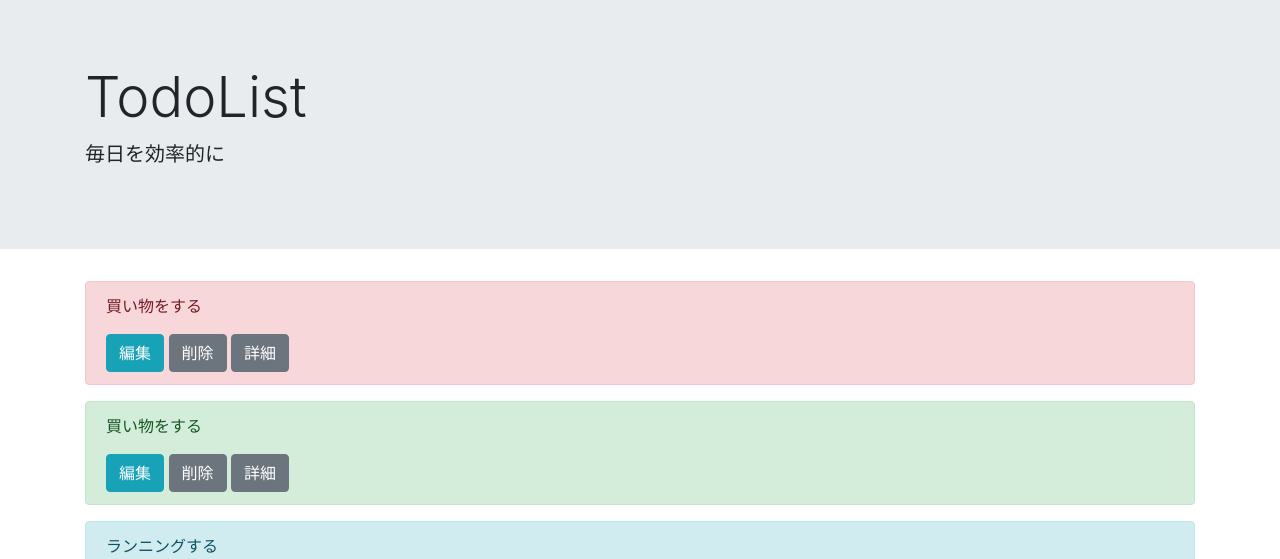
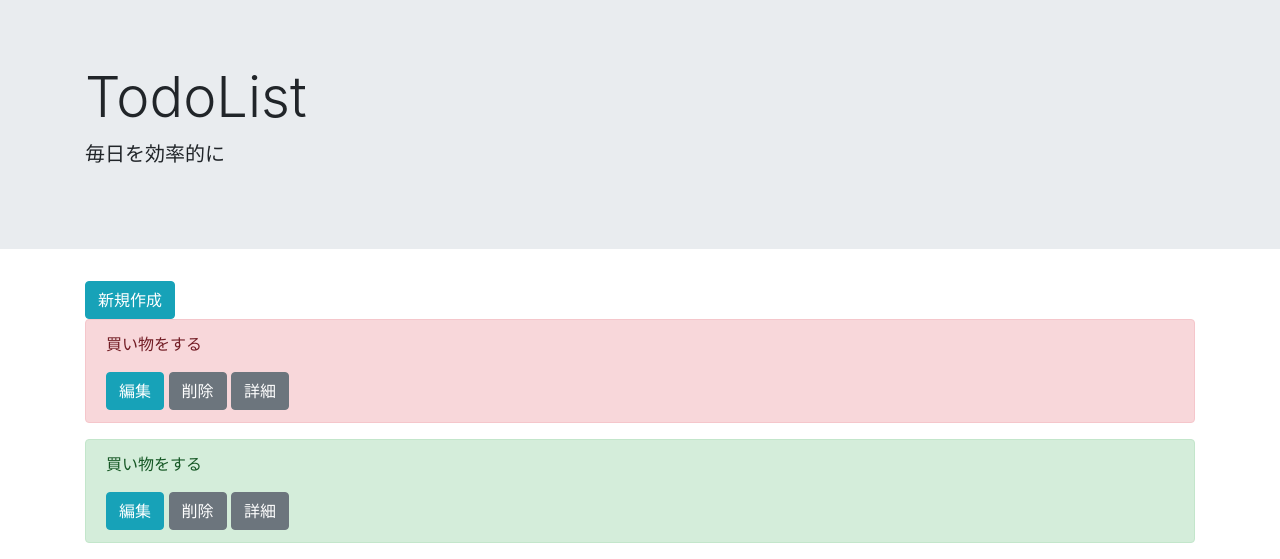
Before and after one commit to wata-pon/todo_list, a Django app: page /list/ in a window 1280 px wide. Shown: the top 559 px of the page. Run offline with Django 3.2, Linux system fonts and the light colour scheme; data comes from the database, SQL or seed files in the repository; some libraries are stand-ins or nearby versions.

Commit message:
TodoList完成!
こういう機能欲しいにTRYする

```diff
--- a/templates/list.html
+++ b/templates/list.html
@@ -11,6 +11,7 @@
 
 {% block content %}
     <div class="container">
+        <a href="{% url 'create' %}" class="btn btn-info">新規作成</a>
         {% for item in object_list %}
             <div class="alert alert-{{ item.priority }}" role="alert">
                 <p>{{ item.title }}</p>
```
